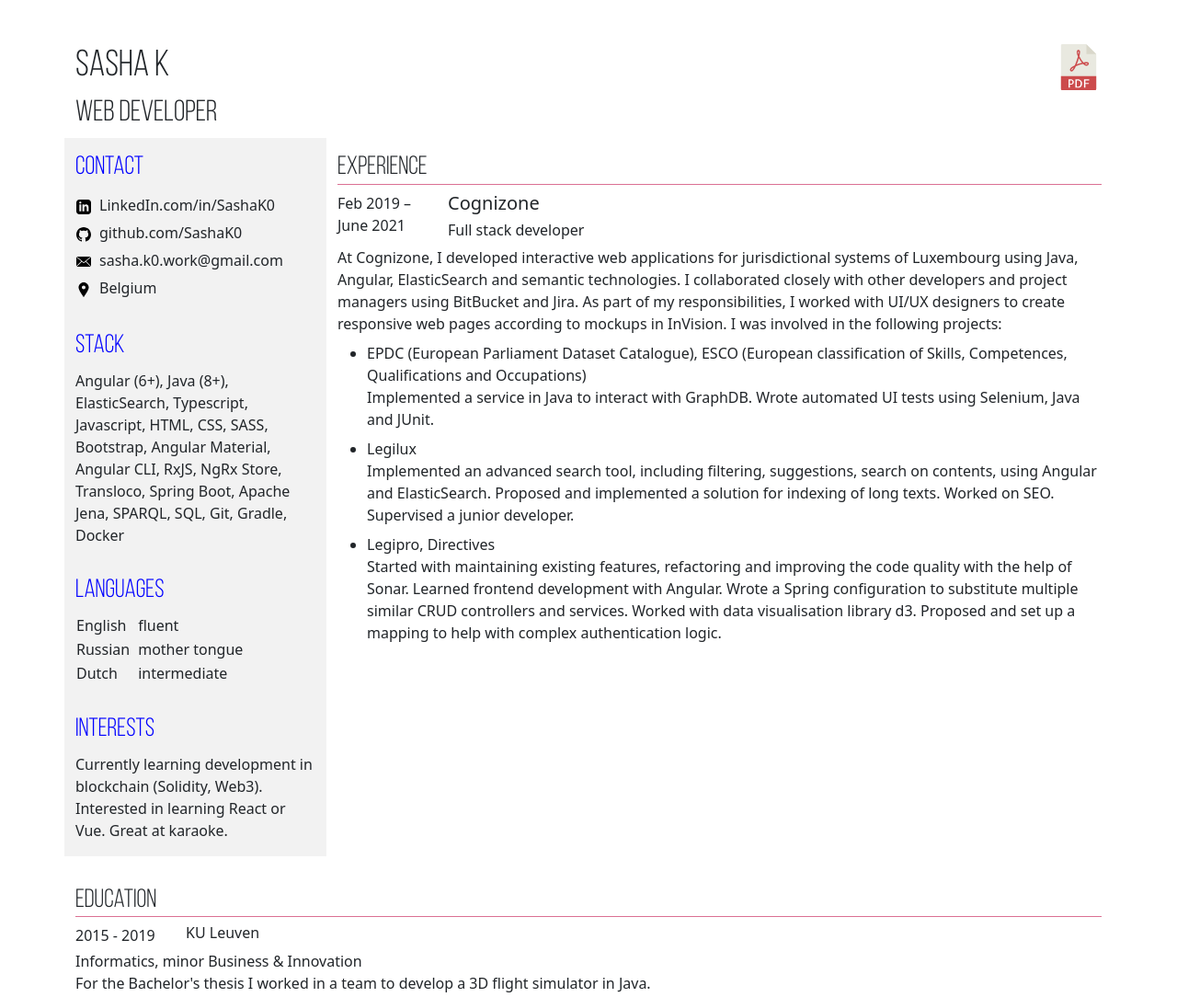
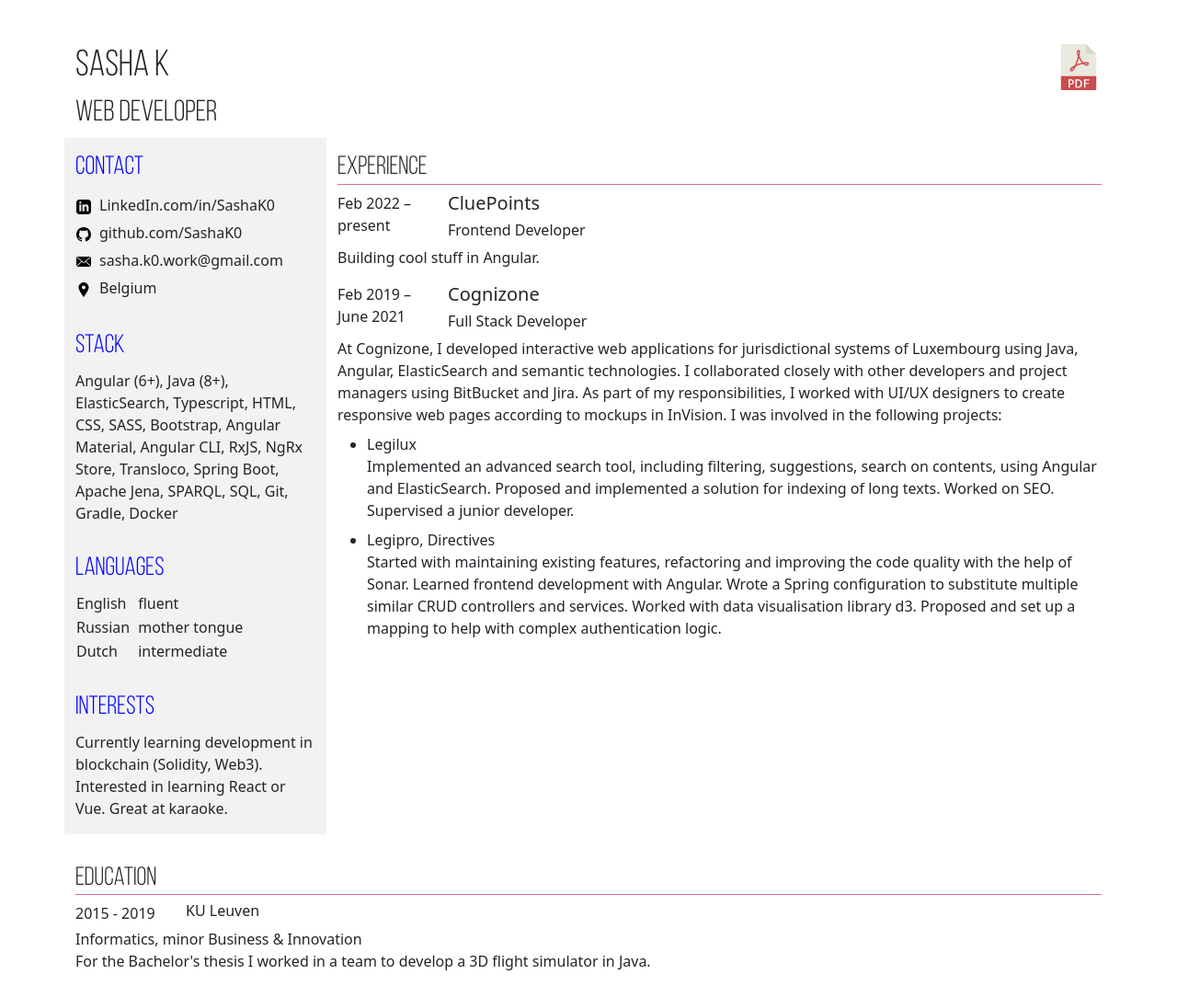
Before and after one commit to sashak0/resume, a plain HTML site: page index.html in a window 1280 px wide. Shown: the whole page at 92% size. Drawn offline with Linux system fonts and the light colour scheme.

Commit message:
upd cluepoints

```diff
--- a/css/main.css
+++ b/css/main.css
@@ -76,3 +76,7 @@ td:not(:first-child) {
 .years-col {
   max-width: 120px !important;
 }
+
+.experience-sub li {
+  margin-top: 0.5em;
+}
--- a/index.html
+++ b/index.html
@@ -75,10 +75,10 @@
 
           <h3>Stack</h3>
           <span
-            >Angular (6+), Java (8+), ElasticSearch, Typescript, Javascript,
-            HTML, CSS, SASS, Bootstrap, Angular Material, Angular CLI, RxJS,
-            NgRx Store, Transloco, Spring Boot, Apache Jena, SPARQL, SQL, Git,
-            Gradle, Docker</span
+            >Angular (6+), Java (8+), ElasticSearch, Typescript, HTML, CSS,
+            SASS, Bootstrap, Angular Material, Angular CLI, RxJS, NgRx Store,
+            Transloco, Spring Boot, Apache Jena, SPARQL, SQL, Git, Gradle,
+            Docker</span
           >
           <h3>Languages</h3>
           <table>
@@ -110,10 +110,19 @@
           <h3 class="h-underline">Experience</h3>
 
           <div class="row">
+            <div class="col years-col">Feb 2022 – present</div>
+            <div class="col">
+              <h5><a href="https://cluepoints.com/">CluePoints</a></h5>
+              <h6>Frontend Developer</h6>
+            </div>
+          </div>
+          <div class="description">Building cool stuff in Angular.</div>
+
+          <div class="row mt-3">
             <div class="col years-col">Feb 2019 – June 2021</div>
             <div class="col">
               <h5><a href="https://www.cogni.zone/">Cognizone</a></h5>
-              <h6>Full stack developer</h6>
+              <h6>Full Stack Developer</h6>
             </div>
           </div>
           <div class="description">
@@ -127,49 +136,45 @@
           </div>
 
           <ul class="experience-sub">
-            <div class="row">
-              <div class="col">
-                <li>
+            <!-- <li>
+              <div>
                 EPDC (European Parliament Dataset Catalogue), ESCO (European
                 classification of Skills, Competences, Qualifications and
                 Occupations)
-                </li>
-              </div>
               </div>
               <div class="description">
                 Implemented a service in Java to interact with GraphDB. Wrote
                 automated UI tests using Selenium, Java and JUnit.
               </div>
+            </li> -->
 
-            <div class="row">
-              <div class="col">
-                <li>Legilux</li>
-              </div>
-            </div>
+            <li>
+              <div>Legilux</div>
               <div class="description">
                 Implemented an advanced search tool, including filtering,
-              suggestions, search on contents, using Angular and ElasticSearch.
-              Proposed and implemented a solution for indexing of long texts.
-              Worked on SEO. Supervised a junior developer.
+                suggestions, search on contents, using Angular and
+                ElasticSearch. Proposed and implemented a solution for indexing
+                of long texts. Worked on SEO. Supervised a junior developer.
               </div>
+            </li>
 
-            <div class="row">
-              <div class="col">
-                <li>Legipro, Directives</li>
-              </div>
-            </div>
+            <li>
+              <div>Legipro, Directives</div>
               <div class="description">
                 Started with maintaining existing features, refactoring and
                 improving the code quality with the help of Sonar. Learned
-              frontend development with Angular. Wrote a Spring configuration to
-              substitute multiple similar CRUD controllers and services. Worked
-              with data visualisation library d3. Proposed and set up a mapping
-              to help with complex authentication logic.
+                frontend development with Angular. Wrote a Spring configuration
+                to substitute multiple similar CRUD controllers and services.
+                Worked with data visualisation library d3. Proposed and set up a
+                mapping to help with complex authentication logic.
               </div>
+            </li>
           </ul>
         </div>
       </div>
       <h3 class="h-underline">Education</h3>
+
+      <div title="Diploma not acquired">
         <div class="row">
           <div class="col years-col">2015 - 2019</div>
           <div class="col">
@@ -182,5 +187,6 @@
           simulator in Java.
         </div>
       </div>
+    </div>
   </body>
 </html>
```
Also changed, not shown: 1 other file. Lines whose indentation alone changed are shown as unchanged.
